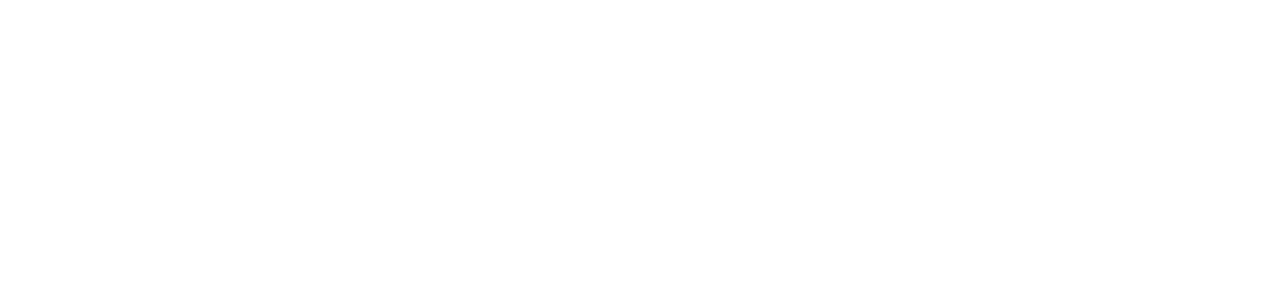
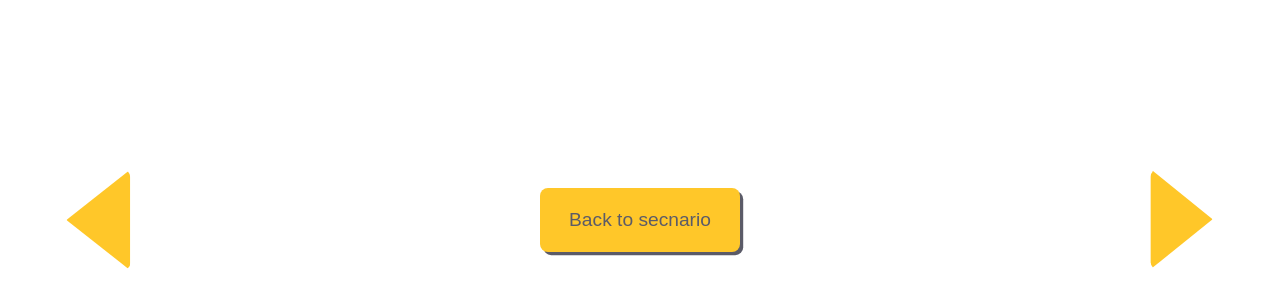
Before and after one commit to founders-programme-2/commons, a React (Create React App) app in the folder client/: page /footer in a window 1280 px wide. Shown: the part 500-800 px from the top of the page. Built offline with nearby package versions, Linux system fonts and the light colour scheme.

Commit message:
adding none border for buttons and box-shadow

```diff
--- a/client/src/App.js
+++ b/client/src/App.js
@@ -1,6 +1,7 @@
 import React, { Component } from 'react';
 import { Route, Switch, BrowserRouter } from 'react-router-dom';
 
+import Footer from './Component/Common/Footer';
 import Menu from './component/common/Menu';
 
 // burger menu components
@@ -29,6 +30,7 @@ class App extends Component {
           <Route path="/keyTerms" component={KeyTerms} />
           <Route path="/workshop" component={Workshop} />
           <Route path="/theory" component={Theory} />
+          <Route path="/footer" component={Footer} />
         </Switch>
       </BrowserRouter>
     );
--- a/client/src/Component/Common/Footer/Footer.style.js
+++ b/client/src/Component/Common/Footer/Footer.style.js
@@ -2,9 +2,9 @@ import styled from 'styled-components';
 
 export const Buttons = styled.div`
   display: flex;
-  margin-top: 60.5rem;
+  margin-top: 40.5rem;
   justify-content: space-between;
-  padding: 40px;
+  padding: 2.5rem;
 `;
 
 export const NextButton = styled.button`
@@ -17,21 +17,28 @@ export const NextButton = styled.button`
   left: 14.6rem;
   top: 71.5rem;
   border: none;
+  border-radius: 0.5rem;
 `;
 
 export const PreviousButton = styled.button`
-  height: 4rem;
+  height: 3.9rem;
   width: 6.3rem;
   clip-path: polygon(50% 0%, 0% 100%, 100% 100%);
   background: #ffc729;
   transform: rotate(90deg);
   font-size: 1rem;
   border: none;
+  border-radius: 0.5rem;
 `;
 
 export const BackToSecnario = styled.button`
   background: #ffc729;
-  height: 5rem;
+  height: 4rem;
   width: 12.5rem;
   border: none;
+  font-size: 1.2rem;
+  font-weight: 1rem;
+  border-radius: 0.5rem;
+  color: #5b5b68;
+  box-shadow: 0.2rem 0.2rem #5b5b68;
 `;
--- a/client/src/Component/Common/Footer/index.js
+++ b/client/src/Component/Common/Footer/index.js
@@ -13,7 +13,7 @@ class Footer extends Component {
     return (
       <Buttons>
         <NextButton type="button" />
-        <BackToSecnario type="button" />
+        <BackToSecnario>Back to secnario</BackToSecnario>
         <PreviousButton type="button" />
       </Buttons>
     );
```
